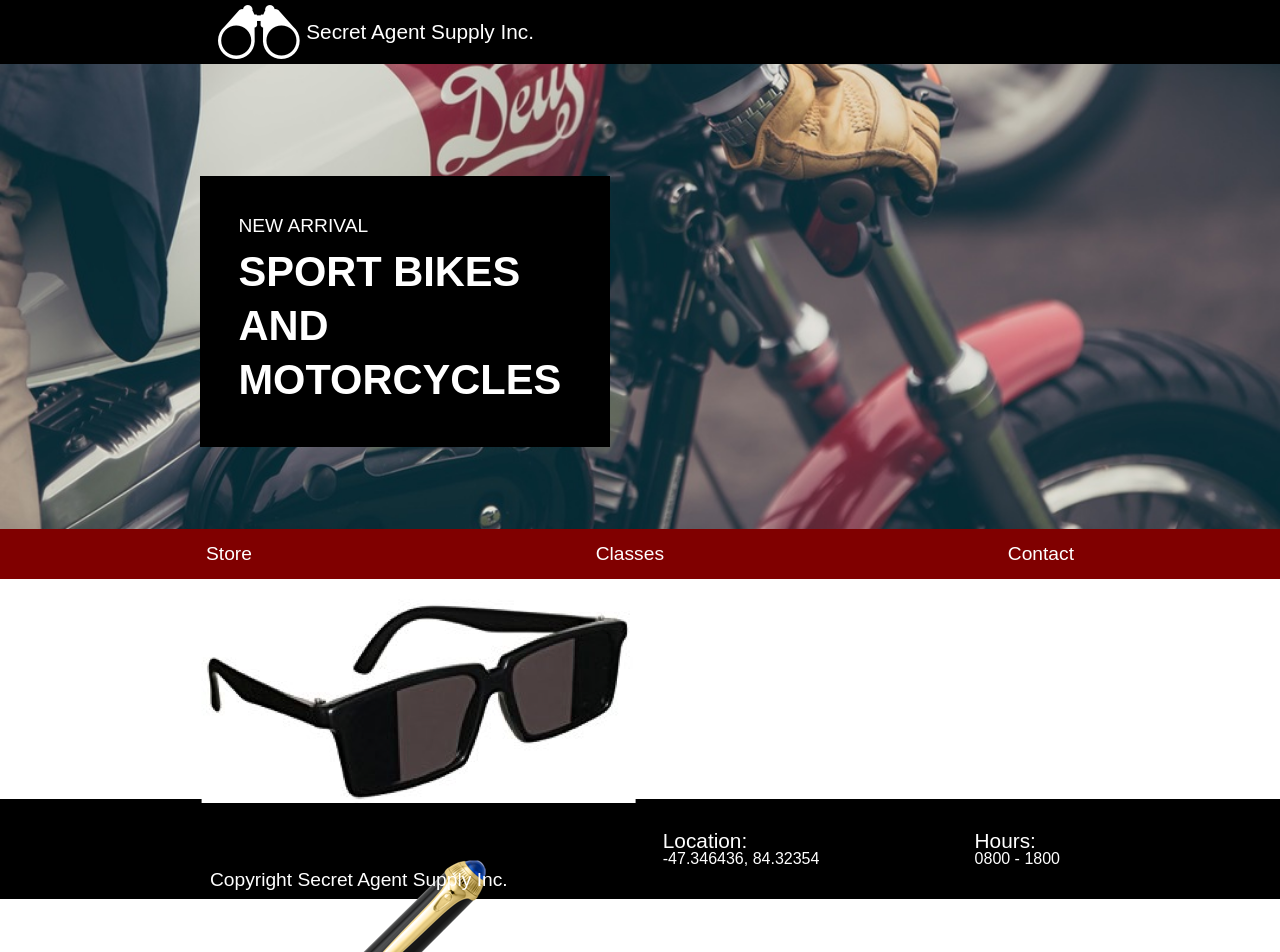
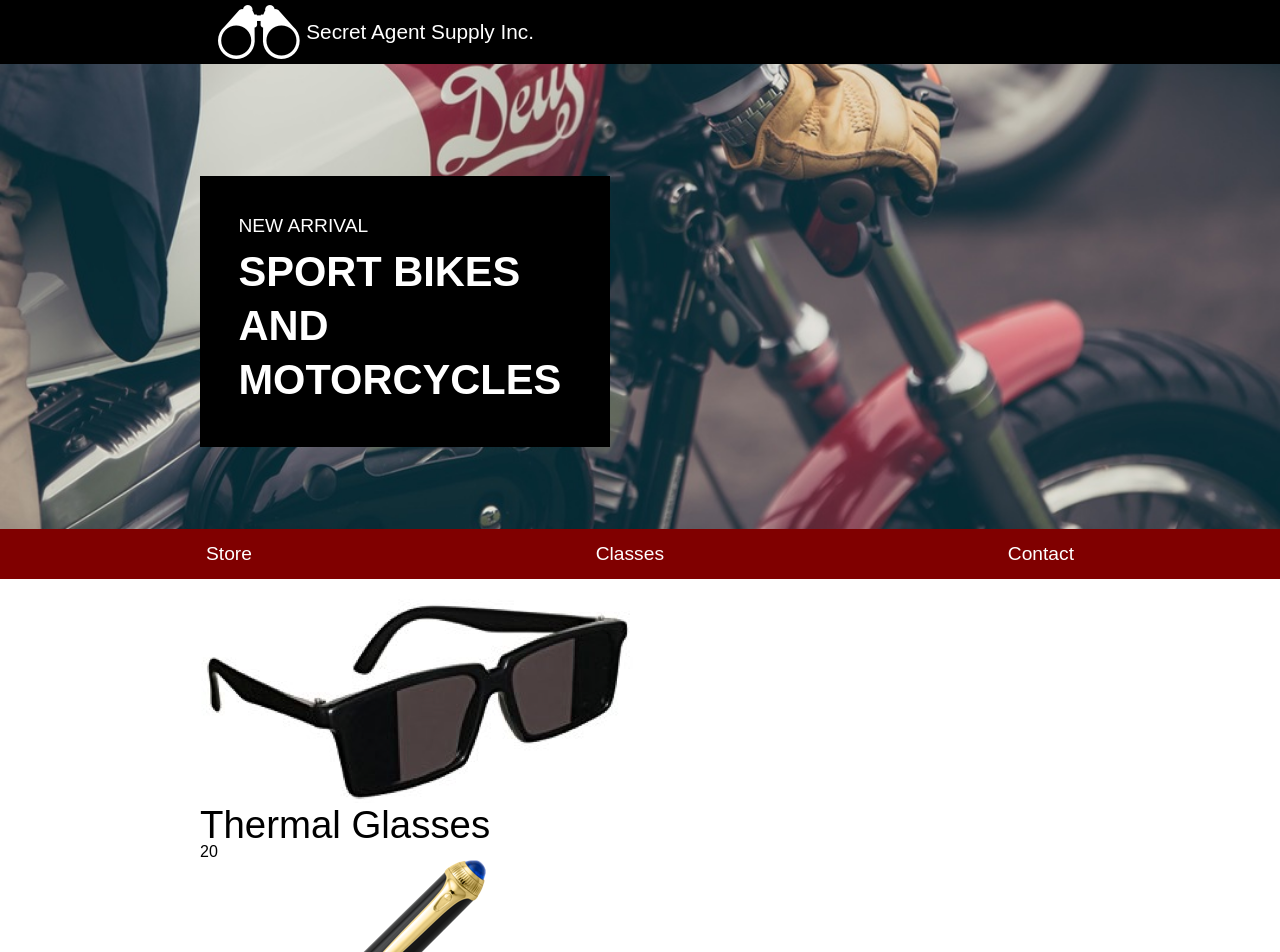
Before and after one commit to Lndubose/SecretAgentSupply, a React (Create React App) app in the folder agent/: page / in a window 1280 px wide. Shown: the top 952 px of the page. Built offline with nearby package versions, Linux system fonts and the light colour scheme.

Commit message:
Fix styling
Got rid of the set heights to work better

```diff
--- a/agent/src/components/presentatnional/Footer.js
+++ b/agent/src/components/presentatnional/Footer.js
@@ -12,7 +12,6 @@ const FooterContainer = styled.div`
   display: flex;
   justify-content: space-between;
   align-items: center;
-  height: 100px;
   padding: 5px 0;
 `;
 
--- a/agent/src/components/presentatnional/Main.js
+++ b/agent/src/components/presentatnional/Main.js
@@ -49,9 +49,7 @@ const StoreSection = styled.div`
   }
 `;
 
-const MainStyle = styled.div`
-  height: 200px;
-`;
+const MainStyle = styled.div``;
 
 const MainContainer = styled.div`
   margin-top: 20px;
```
